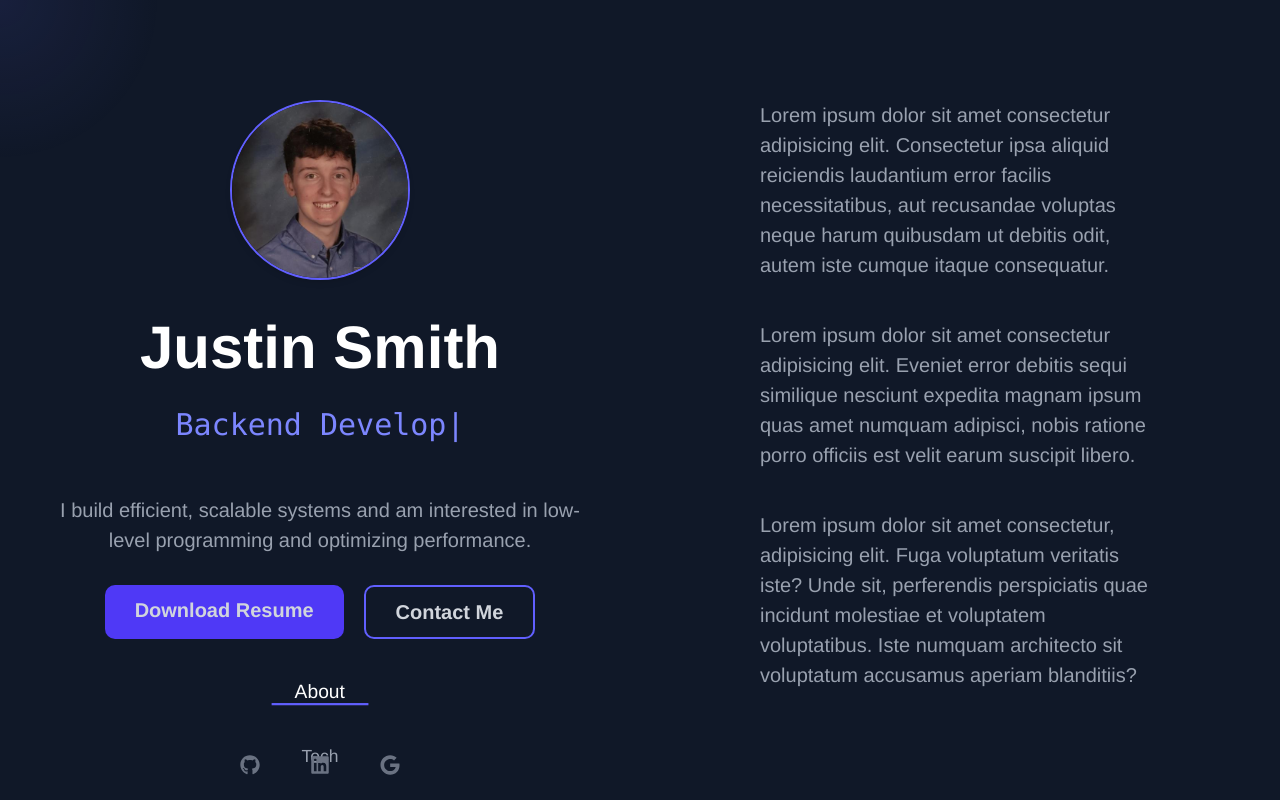
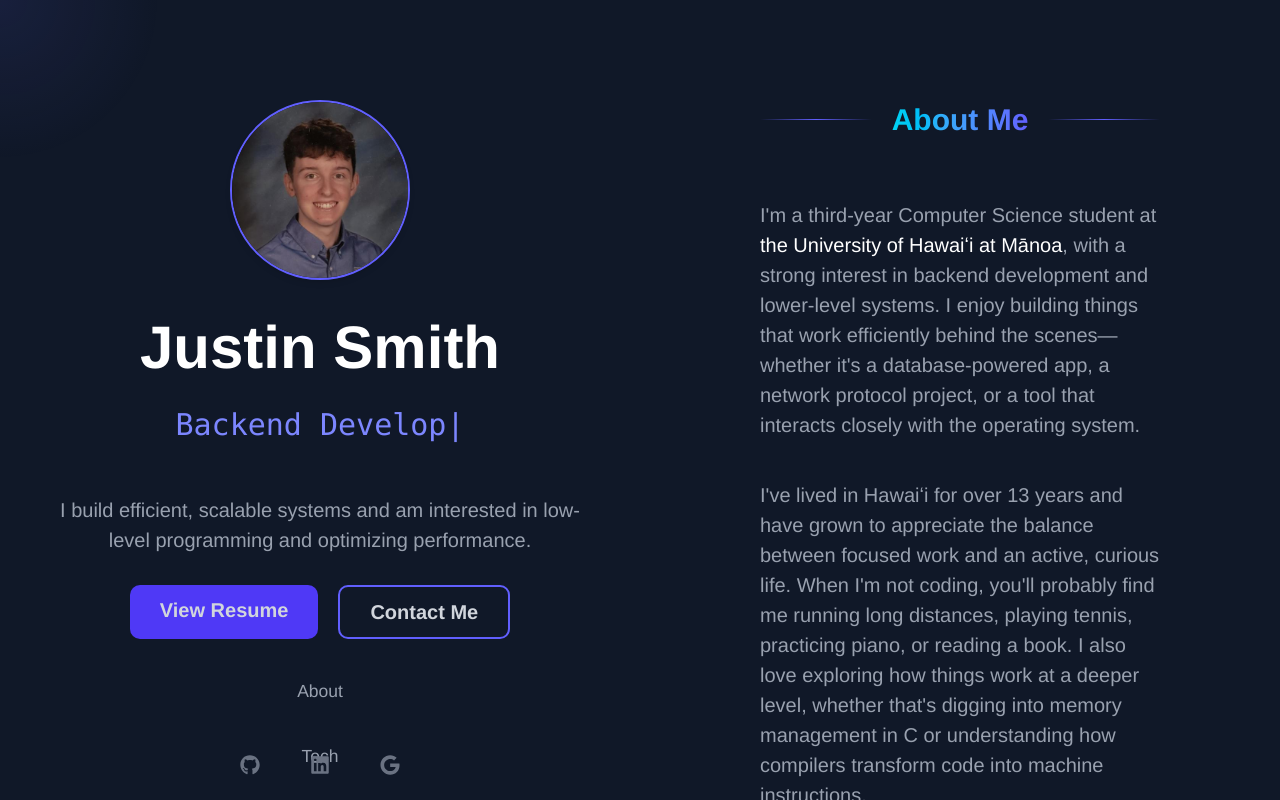
Before and after one commit to justnsmith/justnsmith.github.io, a React (Vite) app: page / in a window 1280 px wide. Built offline with nearby package versions, Linux system fonts and the light colour scheme.

Commit message:
about me + tech stack implementation

```diff
--- a/package.json
+++ b/package.json
@@ -22,6 +22,7 @@
         "gh-pages": "^6.3.0",
         "react": "^19.0.0",
         "react-dom": "^19.0.0",
+        "react-icons": "^5.5.0",
         "tailwindcss": "^4.1.4"
     },
     "devDependencies": {
--- a/src/components/About.tsx
+++ b/src/components/About.tsx
@@ -2,17 +2,40 @@ export default function About() {
     return (
         <section
             id="about"
-            className="px-6 sm:px-12 md:px-16 lg:px-20 xl:px-24 pt-20 pb-300 space-y-8 text-gray-400 scroll-mt-28"
+            className="px-6 sm:px-12 md:px-16 lg:px-20 xl:px-24 pt-20 pb-40 scroll-mt-28"
         >
+            <div className="max-w-6xl mx-auto">
+                <div className="flex items-center mb-12">
+                    <div className="h-px bg-gradient-to-r from-transparent via-indigo-500 to-transparent flex-grow"></div>
+                    <h2 className="text-2xl font-bold text-white mx-4 flex items-center">
+                        <span className="text-transparent bg-clip-text bg-gradient-to-r from-cyan-400 to-indigo-500">
+                            About Me
+                        </span>
+                    </h2>
+                    <div className="h-px bg-gradient-to-r from-transparent via-indigo-500 to-transparent flex-grow"></div>
+                </div>
+
+                <div className="space-y-8 text-gray-400">
                     <p>
-                Lorem ipsum dolor sit amet consectetur adipisicing elit. Consectetur ipsa aliquid reiciendis laudantium error facilis necessitatibus, aut recusandae voluptas neque harum quibusdam ut debitis odit, autem iste cumque itaque consequatur.
+                        I'm a third-year Computer Science student at{' '}
+                        <a
+                            href="https://manoa.hawaii.edu"
+                            target="_blank"
+                            rel="noopener noreferrer"
+                            className="text-white hover:text-cyan-400 transition-colors duration-200"
+                        >
+                            the University of Hawaiʻi at Mānoa
+                        </a>
+                        , with a strong interest in backend development and lower-level systems. I enjoy building things that work efficiently behind the scenes—whether it's a database-powered app, a network protocol project, or a tool that interacts closely with the operating system.
                     </p>
                     <p>
-                Lorem ipsum dolor sit amet consectetur adipisicing elit. Eveniet error debitis sequi similique nesciunt expedita magnam ipsum quas amet numquam adipisci, nobis ratione porro officiis est velit earum suscipit libero.
+                        I've lived in Hawaiʻi for over 13 years and have grown to appreciate the balance between focused work and an active, curious life. When I'm not coding, you'll probably find me running long distances, playing tennis, practicing piano, or reading a book. I also love exploring how things work at a deeper level, whether that's digging into memory management in C or understanding how compilers transform code into machine instructions.
                     </p>
                     <p>
-                Lorem ipsum dolor sit amet consectetur, adipisicing elit. Fuga voluptatum veritatis iste? Unde sit, perferendis perspiciatis quae incidunt molestiae et voluptatem voluptatibus. Iste numquam architecto sit voluptatum accusamus aperiam blanditiis?
+                        I'm always learning, always building, and always looking for ways to grow both technically and creatively.
                     </p>
+                </div>
+            </div>
         </section>
     );
 }
--- a/src/components/Experience.tsx
+++ b/src/components/Experience.tsx
@@ -2,7 +2,7 @@ export default function Experience() {
     return (
         <section
             id="experience"
-            className="px-6 sm:px-12 md:px-16 lg:px-20 xl:px-24 pt-20 pb-300 space-y-8 text-gray-400 scroll-mt-28"
+            className="px-6 sm:px-12 md:px-16 lg:px-20 xl:px-24 pt-20 pb-200 space-y-8 text-gray-400 scroll-mt-28"
         >
             <p>Lorem ipsum dolor sit amet consectetur adipisicing elit. Nihil, voluptatibus adipisci ipsum mollitia veritatis aliquam deleniti ipsam eveniet facilis quasi ut debitis et earum odit quaerat repudiandae laudantium, similique autem!</p>
         </section>
--- a/src/components/Hero.tsx
+++ b/src/components/Hero.tsx
@@ -225,15 +225,36 @@ export default function Hero({ isContactModalOpen, setIsContactModalOpen }: Hero
     }, [displayText, isDeleting, currentWordIndex]);
 
     useEffect(() => {
+        // Keep track of intersection ratios for each section
+        const sectionIntersections: Record<string, number> = {};
+
         const observer = new IntersectionObserver(
             (entries) => {
                 entries.forEach((entry) => {
-                    if (entry.isIntersecting) {
-                        setActiveSection(entry.target.id);
+                    // Store the intersection ratio for each section
+                    sectionIntersections[entry.target.id] = entry.intersectionRatio;
+
+                    // Find the section with the highest intersection ratio
+                    let maxRatio = 0;
+                    let currentSection = activeSection;
+
+                    Object.keys(sectionIntersections).forEach((id) => {
+                        if (sectionIntersections[id] > maxRatio) {
+                            maxRatio = sectionIntersections[id];
+                            currentSection = id;
+                        }
+                    });
+
+                    // Only update if we have a meaningful intersection
+                    if (maxRatio > 0) {
+                        setActiveSection(currentSection);
                     }
                 });
             },
-            { threshold: 0.1 }
+            {
+                threshold: [0, 0.1, 0.2, 0.3, 0.4, 0.5],
+                rootMargin: "-10% 0px -70% 0px" // This gives priority to sections near the top of viewport
+            }
         );
 
         sectionIds.forEach((id) => {
@@ -323,10 +344,10 @@ export default function Hero({ isContactModalOpen, setIsContactModalOpen }: Hero
             <div className="flex flex-col sm:flex-row gap-4 mb-8">
                 <a
                     href="/resume.pdf"
-                    download="Justin_Smith_Resume.pdf"
+                    target="_blank"
                     className="bg-indigo-600 text-gray-300 hover:bg-indigo-700 hover:text-white font-semibold py-2 px-6 rounded-lg transition-all hover:shadow-lg hover:shadow-indigo-600/20 transform hover:-translate-y-0.5"
                 >
-                    Download Resume
+                    View Resume
                 </a>
                 <button
                     onClick={handleContactClick}
--- a/src/components/Projects.tsx
+++ b/src/components/Projects.tsx
@@ -2,7 +2,7 @@ export default function Projects() {
     return (
         <section
             id="projects"
-            className="px-6 sm:px-12 md:px-16 lg:px-20 xl:px-24 pt-20 pb-300 space-y-8 text-gray-400 scroll-mt-28"
+            className="px-6 sm:px-12 md:px-16 lg:px-20 xl:px-24 pt-20 pb-200 space-y-8 text-gray-400 scroll-mt-28"
         >
             <p>Lorem ipsum dolor sit amet consectetur adipisicing elit. Quaerat, ex? Magni natus eaque molestiae non quisquam reprehenderit reiciendis alias, repudiandae facere cum itaque iste, dicta veniam earum deserunt deleniti dolorem?</p>
         </section>
--- a/src/components/TechStack.tsx
+++ b/src/components/TechStack.tsx
@@ -1,10 +1,221 @@
+"use client";
+import { useState, useEffect } from "react";
+import {
+  SiC,
+  SiCplusplus,
+  SiPython,
+  SiTypescript,
+  SiReact,
+  SiHtml5,
+  SiCss3,
+  SiTailwindcss,
+  SiGit,
+  SiPostgresql,
+  SiNodedotjs,
+} from "react-icons/si";
+
+const tech = [
+  { name: "C", icon: SiC, color: "#A8B9CC", proficiency: 85 },
+  { name: "C++", icon: SiCplusplus, color: "#00599C", proficiency: 80 },
+  { name: "Python", icon: SiPython, color: "#3776ab", proficiency: 90 },
+  {
+    name: "Java",
+    icon: "java-logo",
+    image: "/java-logo.svg",
+    color: "#f80000",
+    proficiency: 75
+  },
+  { name: "TypeScript", icon: SiTypescript, color: "#3178c6", proficiency: 85 },
+  { name: "React", icon: SiReact, color: "#61dafb", proficiency: 90 },
+  { name: "HTML5", icon: SiHtml5, color: "#e34f26", proficiency: 95 },
+  { name: "CSS3", icon: SiCss3, color: "#1572b6", proficiency: 90 },
+  { name: "Tailwind CSS", icon: SiTailwindcss, color: "#38bdf8", proficiency: 95 },
+  { name: "Git", icon: SiGit, color: "#f1502f", proficiency: 85 },
+  { name: "PostgreSQL", icon: SiPostgresql, color: "#336791", proficiency: 80 },
+  { name: "Node.js", icon: SiNodedotjs, color: "#83cd29", proficiency: 85 },
+];
+
 export default function TechStack() {
-    return (
-        <section
-            id="tech"
-            className="px-6 sm:px-12 md:px-16 lg:px-20 xl:px-24 pt-20 pb-300 space-y-8 text-gray-400 scroll-mt-28"
-        >
-            <p>Lorem, ipsum dolor sit amet consectetur adipisicing elit. Qui repellat impedit corrupti illo quasi dolores, explicabo, libero dicta inventore, sapiente quidem animi. Ducimus doloremque hic quasi fugiat libero dolorum architecto.</p>
-        </section>
+  const [selectedTech, setSelectedTech] = useState<string | null>(null);
+  const [isInView, setIsInView] = useState(false);
+  const [hoveredTech, setHoveredTech] = useState<string | null>(null);
+
+  // Animation for staggered entry
+  useEffect(() => {
+    const observer = new IntersectionObserver(
+      (entries) => {
+        if (entries[0].isIntersecting) {
+          setIsInView(true);
+        }
+      },
+      { threshold: 0.3 }
     );
+
+    const section = document.getElementById("tech");
+    if (section) {
+      observer.observe(section);
+    }
+
+    return () => {
+      if (section) {
+        observer.unobserve(section);
+      }
+    };
+  }, []);
+
+  // Glowing pulse effect for tech icons
+  useEffect(() => {
+    if (!selectedTech) return;
+
+    const timer = setTimeout(() => {
+      setSelectedTech(null);
+    }, 2000);
+
+    return () => clearTimeout(timer);
+  }, [selectedTech]);
+
+  const handleIconClick = (techName: string) => {
+    setSelectedTech(techName);
+  };
+
+  return (
+    <section
+      id="tech"
+      className="px-6 sm:px-12 md:px-16 lg:px-20 xl:px-24 pt-20 pb-40 scroll-mt-28"
+    >
+      <div className="max-w-6xl mx-auto">
+        <div className="flex items-center mb-12">
+          <div className="h-px bg-gradient-to-r from-transparent via-indigo-500 to-transparent flex-grow"></div>
+          <h2 className="text-2xl font-bold text-white mx-4 flex items-center">
+            <span className="text-transparent bg-clip-text bg-gradient-to-r from-cyan-400 to-indigo-500">
+              Tech Stack
+            </span>
+          </h2>
+          <div className="h-px bg-gradient-to-r from-transparent via-indigo-500 to-transparent flex-grow"></div>
+        </div>
+
+        <div className="grid grid-cols-3 sm:grid-cols-4 md:grid-cols-6 gap-8 text-white">
+          {tech.map(({ name, icon: Icon, color, image, proficiency }, index) => {
+            const isActive = selectedTech === name;
+            const isHovered = hoveredTech === name;
+
+            return (
+              <div
+                key={name}
+                className={`flex flex-col items-center space-y-3 transform transition-all duration-500 ${
+                  isInView
+                    ? "opacity-100 translate-y-0"
+                    : "opacity-0 translate-y-8"
+                }`}
+                style={{
+                  transitionDelay: `${index * 100}ms`,
+                }}
+                onMouseEnter={() => setHoveredTech(name)}
+                onMouseLeave={() => setHoveredTech(null)}
+                onClick={() => handleIconClick(name)}
+              >
+                <div
+                  className={`relative w-20 h-20 rounded-xl flex items-center justify-center transition-all duration-500 ${
+                    isActive || isHovered
+                      ? "bg-gray-800 scale-110 shadow-lg shadow-indigo-800/20"
+                      : "bg-gray-900"
+                  } cursor-pointer overflow-hidden group`}
+                  style={{
+                    boxShadow: isActive
+                      ? `0 0 20px ${color}80, 0 0 10px ${color}40`
+                      : "",
+                  }}
+                >
+                  {/* Background patterns */}
+                  <div className="absolute inset-0 opacity-10 bg-grid-pattern"></div>
+
+                  {/* Icon */}
+                  <div className={`relative z-10 transition-transform duration-500 ${isHovered ? "scale-110" : ""}`}>
+                    {image ? (
+                      <img
+                        src={image}
+                        alt={name}
+                        className="w-12 h-12 object-contain"
+                      />
+                    ) : (
+                      <Icon
+                        style={{ color: isActive || isHovered ? color : `${color}90` }}
+                        className={`text-4xl transition-all duration-500 ${isActive ? "animate-pulse" : ""}`}
+                      />
+                    )}
+                  </div>
+
+                  {/* Bottom border indicator */}
+                  <div
+                    className={`absolute bottom-0 left-0 h-1 transition-all duration-500 ease-out ${
+                      isActive || isHovered ? "w-full" : "w-0"
+                    }`}
+                    style={{ backgroundColor: color }}
+                  ></div>
+                </div>
+
+                {/* Tech name with animated underline */}
+                <div className="relative">
+                  <span className="text-sm font-medium text-gray-300">
+                    {name}
+                  </span>
+                  <div
+                    className={`absolute -bottom-1 left-0 h-0.5 bg-gradient-to-r transition-all duration-500 ease-out ${
+                      isHovered || isActive ? "w-full" : "w-0"
+                    }`}
+                    style={{
+                      backgroundImage: `linear-gradient(to right, ${color}30, ${color}, ${color}30)`
+                    }}
+                  ></div>
+                </div>
+
+                {/* Proficiency bar that appears on hover */}
+                <div
+                  className={`w-full h-1.5 bg-gray-800 rounded-full overflow-hidden transition-all duration-300 ${
+                    isHovered || isActive ? "opacity-100" : "opacity-0"
+                  }`}
+                >
+                  <div
+                    className="h-full rounded-full transition-all duration-1000 ease-out"
+                    style={{
+                      width: isHovered || isActive ? `${proficiency}%` : "0%",
+                      backgroundColor: color
+                    }}
+                  ></div>
+                </div>
+              </div>
+            );
+          })}
+        </div>
+
+        {/* Proficiency Legend */}
+        <div className="mt-16 flex justify-center">
+          <div className="bg-gray-900 bg-opacity-50 rounded-lg px-6 py-3 flex items-center gap-2 text-sm text-gray-400 border border-gray-800">
+            <span>Hover over technologies to see proficiency levels</span>
+            <div className="w-16 h-1.5 bg-gray-800 rounded-full overflow-hidden ml-2">
+              <div className="h-full w-4/5 rounded-full bg-gradient-to-r from-cyan-400 to-indigo-500"></div>
+            </div>
+          </div>
+        </div>
+
+        {/* CSS for custom animations and patterns */}
+        <style>{`
+          @keyframes float {
+            0% { transform: translateY(0px); }
+            50% { transform: translateY(-10px); }
+            100% { transform: translateY(0px); }
+          }
+
+          .animate-float {
+            animation: float 5s ease-in-out infinite;
+          }
+
+          .bg-grid-pattern {
+            background-image: radial-gradient(circle, rgba(255,255,255,0.1) 1px, transparent 1px);
+            background-size: 10px 10px;
+          }
+        `}</style>
+      </div>
+    </section>
+  );
 }
```
Also changed, not shown: public/java-logo.svg (added), 1 other file (tests, documents, lock files or other folders). Lines whose indentation alone changed are shown as unchanged.
